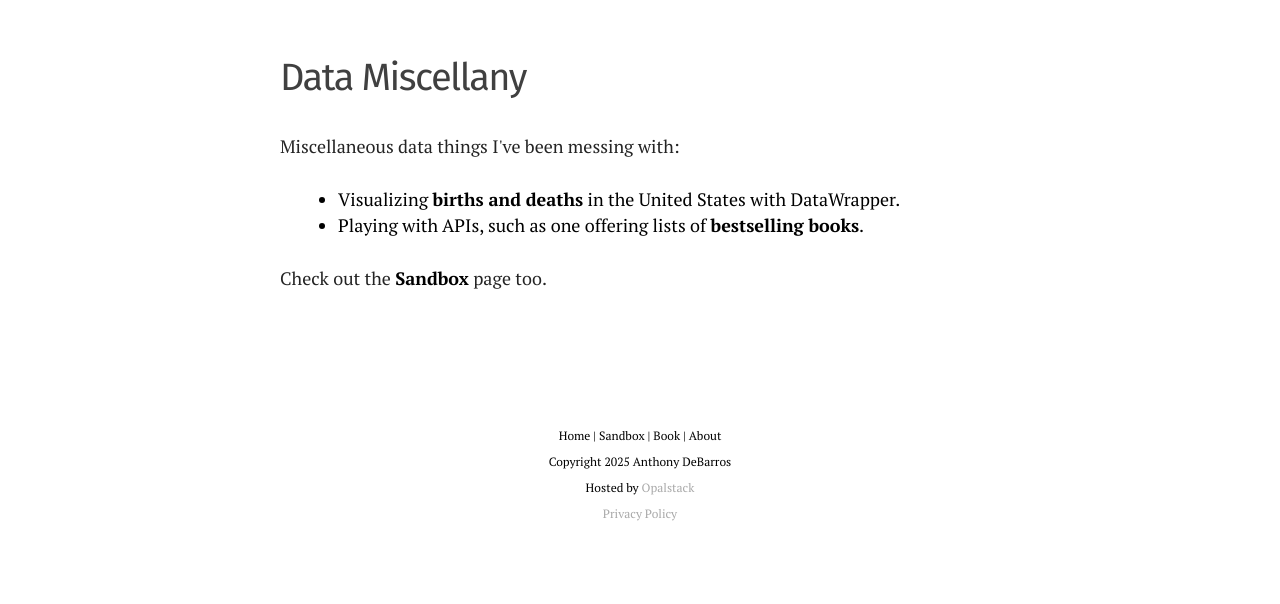
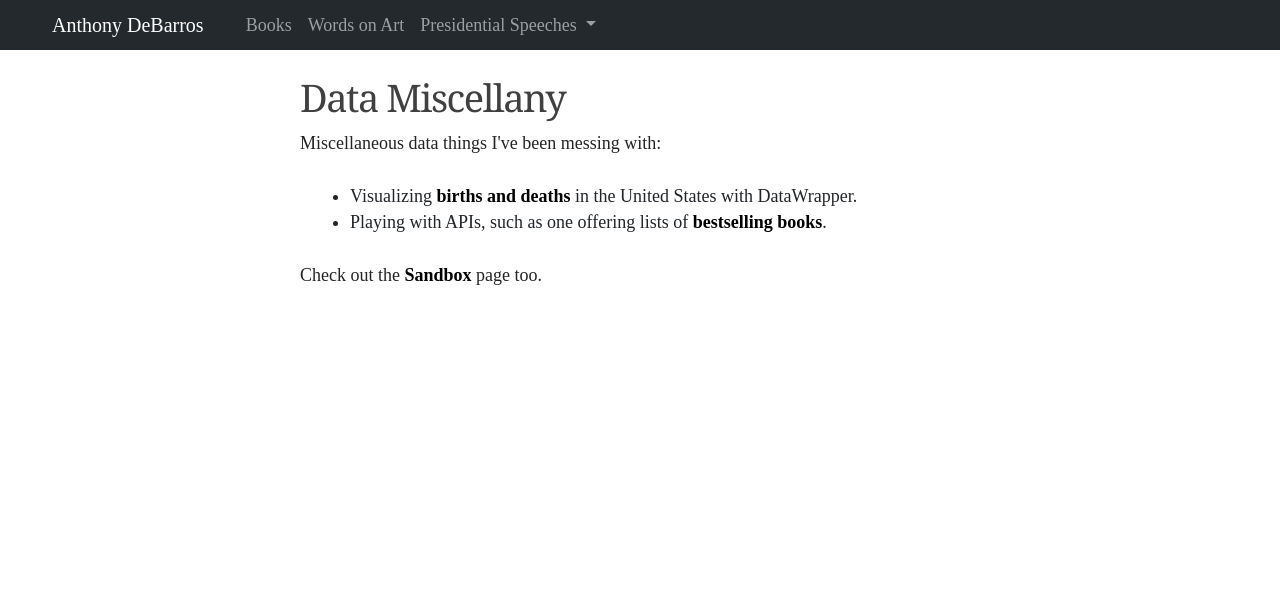
Before and after one commit to anthonydb/sandbox, a Django app: page /data-miscellany/ in a window 1280 px wide. Shown: the top 604 px of the page. Run offline with Django 4.2, Linux system fonts and the light colour scheme.

Commit message:
Template cleanup

```diff
--- a/data_miscellany/templates/data_miscellany_home.html
+++ b/data_miscellany/templates/data_miscellany_home.html
@@ -1,5 +1,5 @@
-<!DOCTYPE html>
-<html lang="en-US">
+<!doctype html>
+<html lang="en">
   <head>
     <!-- Google Tag Manager -->
     <script>(function(w,d,s,l,i){w[l]=w[l]||[];w[l].push({'gtm.start':
@@ -9,69 +9,83 @@
       })(window,document,'script','dataLayer','GTM-5MLD8S5');</script>
     <!-- End Google Tag Manager -->
 
-        <meta charset="UTF-8" />
-        <meta name="viewport" content="width=device-width" />
+    <meta charset="utf-8">
+    <meta name="viewport" content="width=device-width, initial-scale=1">
     <link rel="me" href="https://opalstack.social/@anthonydb">
-
-        <meta name='robots' content='index, follow, max-image-preview:large, max-snippet:-1, max-video-preview:-1' />
-        <!-- Jetpack Site Verification Tags -->
+    <meta name="robots" content="index, follow, max-image-preview:large, max-snippet:-1, max-video-preview:-1" />
     <meta name="google-site-verification" content="3cXq7qpM2caPBH74yvmYJYdTIw18jO5ESgpf1JNMRTw" />
 
-        <title>Data Miscellany - Anthony DeBarros</title>
+    <!-- Bootstrap CSS -->
+    <link href="https://cdn.jsdelivr.net/npm/bootstrap@5.3.8/dist/css/bootstrap.min.css" rel="stylesheet" integrity="sha384-sRIl4kxILFvY47J16cr9ZwB07vP4J8+LH7qKQnuqkuIAvNWLzeN8tE5YBujZqJLB" crossorigin="anonymous">
+
+    <!-- Custom styles for this template -->
+    {% load static %}
+    <link rel="stylesheet" type="text/css" href="{% static 'home.css' %}" />
+
+    <title>Data Miscellany | Anthony DeBarros</title>
     <link rel="canonical" href="https://anthonydebarros.com/data-miscellany/" />
+    <meta name="description" content="Miscellaneous data things I've been messing with.">
     <meta property="og:locale" content="en_US" />
     <meta property="og:type" content="article" />
     <meta property="og:title" content="Data Miscellany - Anthony DeBarros" />
     <meta property="og:description" content="Miscellaneous data things I've been messing with." />
     <meta property="og:url" content="https://anthonydebarros.com/data-miscellany/" />
     <meta property="og:site_name" content="Anthony DeBarros" />
-        <meta property="article:modified_time" content="2022-12-20T01:06:03+00:00" />
     <meta name="twitter:card" content="summary_large_image" />
     <meta name="twitter:site" content="@anthonydb" />
-        <meta name="twitter:label1" content="Est. reading time" />
-        <meta name="twitter:data1" content="1 minute" />
-
-        {% load static %}
-        <link rel="stylesheet" type="text/css" href="{% static 'home.css' %}" />
-
-        <link rel='stylesheet' id='google-fonts-css' href='https://fonts.googleapis.com/css?family=Arvo:400,700|PT+Sans:400,700|PT+Serif:400,700|Fira+Sans:400,200|Roboto:400,700' type='text/css' media='all' />
-        <link rel='stylesheet' id='open-sans-css' href='https://fonts.googleapis.com/css?family=Open+Sans%3A300italic%2C400italic%2C600italic%2C300%2C400%2C600&#038;subset=latin%2Clatin-ext&#038;display=fallback&#038;ver=6.1.1' type='text/css' media='all' />
 
   </head>
-
   <body>
     <!-- Google Tag Manager (noscript) -->
     <noscript><iframe src="https://www.googletagmanager.com/ns.html?id=GTM-5MLD8S5"
       height="0" width="0" style="display:none;visibility:hidden"></iframe></noscript>
     <!-- End Google Tag Manager (noscript) -->
 
-    <div class="container">
+    <nav class="navbar p-1 navbar-expand fixed-top navbar-dark" style="background-color: #24292e;">
+      <a class="navbar-brand ps-5" href="/">Anthony DeBarros</a>
+      <button class="navbar-toggler" type="button" data-bs-toggle="collapse" data-bs-target="#navbarSupportedContent" aria-controls="navbarSupportedContent" aria-expanded="false" aria-label="Toggle navigation">
+        <span class="navbar-toggler-icon"></span>
+      </button>
+      <div class="collapse navbar-collapse" id="navbarSupportedContent">
+        <ul class="navbar-nav me-auto">
+          <li class="nav-item active">
+            <a class="nav-link" href="/nyt-booklist/">Books</a>
+          </li>
+          <li class="nav-item">
+            <a class="nav-link" href="/words/">Words on Art</a>
+          </li>
+          <li class="nav-item dropdown">
+            <a class="nav-link dropdown-toggle" href="#" id="navbarDropdown" role="button" data-bs-toggle="dropdown" aria-expanded="false">
+              Presidential Speeches
+            </a>
+            <ul class="dropdown-menu" aria-label="Presidential Speeches">
+              <li><a class="dropdown-item" href="/sotu/search/">Search</a></li>
+              <li><a class="dropdown-item" href="/sotu/list/">Speech List</a></li>
+              <li><hr class="dropdown-divider"></li>
+              <li><a class="dropdown-item" href="/sotu/">About</a></li>
+            </ul>
+          </li>
+        </ul>
+      </div>
+    </nav>
+
+    <div class="container mt-5 pt-4">
       <article class="post">
         <h1 class="title">Data Miscellany</h1>
         <div class="the-content">
 
           <p>Miscellaneous data things I've been messing with:</p>
-                <p>
           <ul>
             <li>Visualizing <a href="/data-miscellany/visual-us-births/">births and deaths</a> in the United States with DataWrapper.</li>
             <li>Playing with APIs, such as one offering lists of <a href="booklist/">bestselling books</a>.</li>
           </ul>
-                </p>
           <p>Check out the <a href="/sandbox/">Sandbox</a> page too.</p>
 
         </div><!-- the-content -->
       </article>
     </div><!-- / container-->
 
-
-    <footer class="site-footer" role="contentinfo">
-        <div class="site-info container">
-            <p><a href="https://www.anthonydebarros.com">Home</a> | <a href="https://www.anthonydebarros.com/sandbox/">Sandbox</a> | <a href="https://www.practicalsql.com">Book</a> | <a href="https://www.anthonydebarros.com/about/">About</a><br/>
-                Copyright 2025 Anthony DeBarros<br />
-            Hosted by <a href="https://my.opalstack.com/signup?lmref=MJKmdw" style="color: #a9a9a9;">Opalstack</a><br />
-            <a href="/privacy-policy" style="color: #a9a9a9;">Privacy Policy</a></p>
-        </div><!-- .site-info -->
-    </footer><!-- #colophon .site-footer -->
-
+    <!-- Optional JavaScript -->
+    <script src="https://cdn.jsdelivr.net/npm/bootstrap@5.3.8/dist/js/bootstrap.bundle.min.js" integrity="sha384-FKyoEForCGlyvwx9Hj09JcYn3nv7wiPVlz7YYwJrWVcXK/BmnVDxM+D2scQbITxI" crossorigin="anonymous"></script>
   </body>
 </html>
```
Also changed, not shown: core/templates/base.html (+11 -13 lines), sotu/templates/sotu_base.html (+5 -7 lines). Lines whose indentation alone changed are shown as unchanged.
